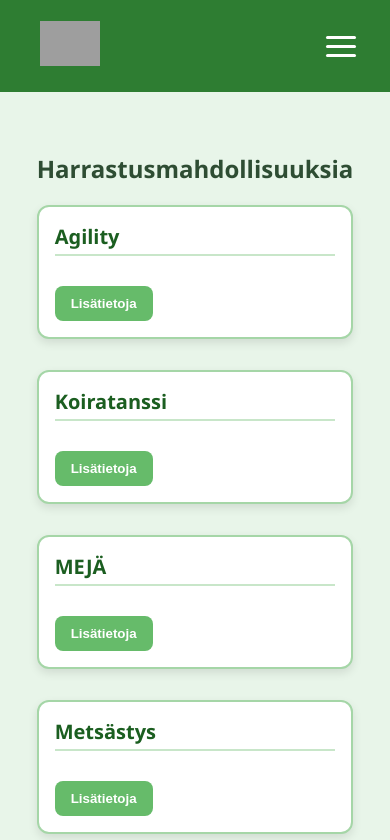
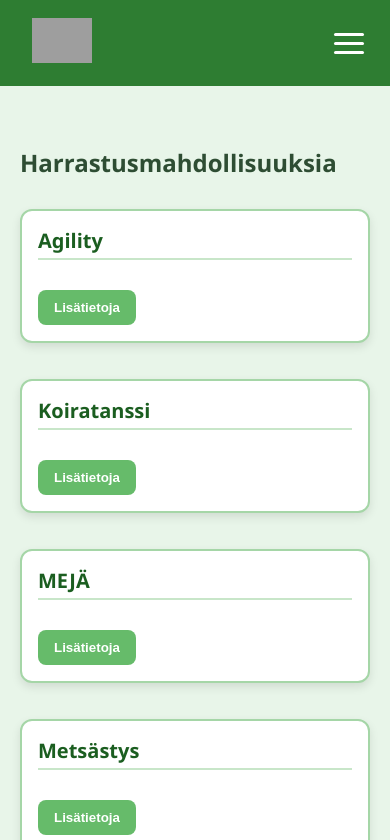
Before and after one commit to paassiltatia-create/Websivusto, a website: page hobbies.html in a window 390 px wide. Shown: the top 840 px of the page. Drawn offline with Linux system fonts and the light colour scheme; grey boxes are pictures that could not be loaded.

Commit message:
git push

```diff
--- a/style.css
+++ b/style.css
@@ -100,6 +100,7 @@ nav a.active {
         flex-direction: row;
         align-items: center;
         justify-content: flex-start;
+        padding: 12px 16px;
         gap: 0;
     }
 
@@ -157,7 +158,6 @@ nav a.active {
 
     .hero h2 {
         font-size: 25px;
-        margin: 0 auto;
         text-align: left;
     }
 
@@ -187,25 +187,6 @@ nav a.active {
     flex-direction: column;
     flex: 1;
     justify-content: flex-start;
-}
-
-@media (max-width: 700px) {
-
-    .content {
-        padding: 0 15px;
-        margin-bottom: 25px;
-    }
-
-    .features {
-        flex-direction: column;
-        gap: 15px;
-        margin-top: 20px;
-    }
-
-    .page-wrapper {
-        min-height: auto;
-        padding-top: 10px;
-    }
 }
 
 /* KUVAKORTTI */
```
